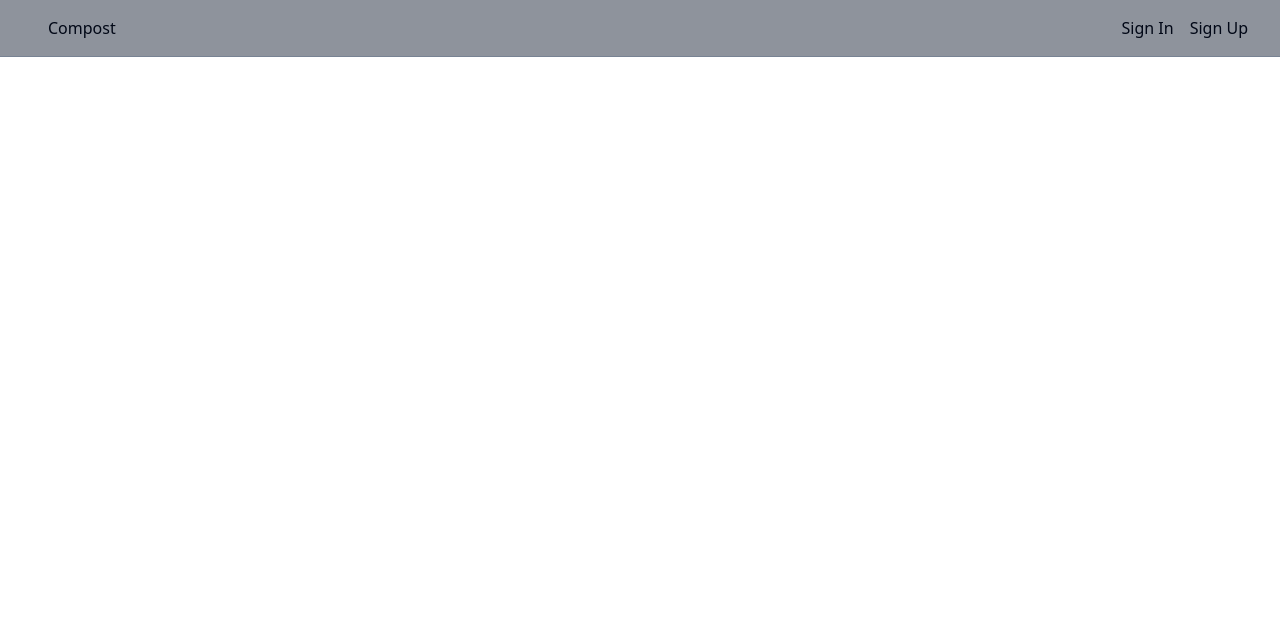
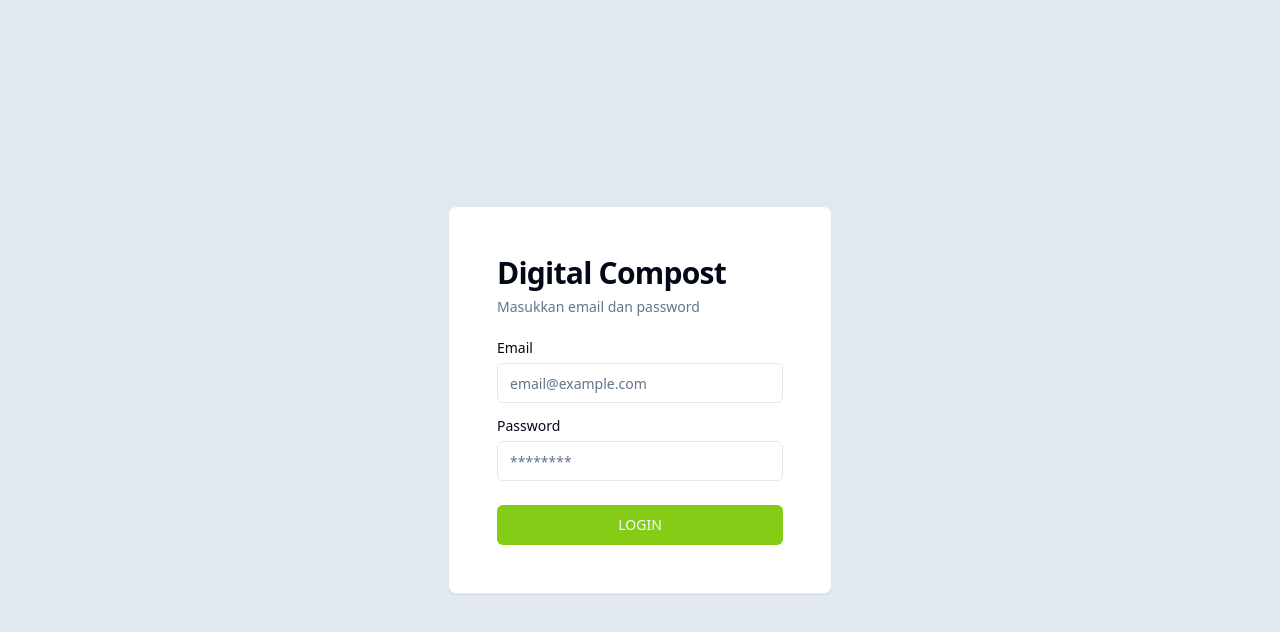
Before and after one commit to JERRY-RAMADHANI/1_DIGITAL_SPIRIT-, a React (Vite) app in the folder FE/: page / in a window 1280 px wide. Shown: the top 632 px of the page. Built offline with nearby package versions, Linux system fonts and the light colour scheme.

Commit message:
add Distrbution

```diff
--- a/FE/src/App.jsx
+++ /dev/null
@@ -1,9 +0,0 @@
-import Navbar from "./components/organism/Navbar";
-
-export default function App() {
-	return (
-		<>
-			<Navbar />
-		</>
-	);
-}
--- a/FE/src/components/molecules/SignInCard.jsx
+++ b/FE/src/components/molecules/SignInCard.jsx
@@ -42,10 +42,10 @@ export default function SignInCard() {
 	};
 
 	return (
-		<Card className="w-full max-w-sm border-none">
+		<Card className="w-full max-w-sm p-6">
 			<CardHeader>
-				<CardTitle className="text-2xl">Login</CardTitle>
-				<CardDescription>Enter your email below to login to your account.</CardDescription>
+				<CardTitle className="text-3xl">Digital Compost</CardTitle>
+				<CardDescription>Masukkan email dan password</CardDescription>
 			</CardHeader>
 			<CardContent className="grid gap-4">
 				{/* EMAIL */}
@@ -76,8 +76,8 @@ export default function SignInCard() {
 				</div>
 			</CardContent>
 			<CardFooter>
-				<Button type="submit" onClick={formik.handleSubmit} className="w-full">
-					Sign in
+				<Button type="submit" onClick={formik.handleSubmit} className="w-full bg-lime-500">
+					LOGIN
 				</Button>
 			</CardFooter>
 		</Card>
--- a/FE/src/components/molecules/SignUpCard.jsx
+++ b/FE/src/components/molecules/SignUpCard.jsx
@@ -44,7 +44,7 @@ export default function SignUpCard() {
 		<Card className="w-full max-w-sm border-none">
 			<CardHeader>
 				<CardTitle className="text-2xl">Register</CardTitle>
-				<CardDescription>Enter your data below to make your new account.</CardDescription>
+				<CardDescription>Masukkan data untuk membuat akun.</CardDescription>
 			</CardHeader>
 			<CardContent className="grid gap-4">
 				{/* NAME */}
--- a/FE/src/components/organism/Navbar.jsx
+++ b/FE/src/components/organism/Navbar.jsx
@@ -1,51 +1,43 @@
-import { Dialog, DialogContent, DialogTrigger } from "@/components/ui/dialog";
-import SignInCard from "../molecules/SignInCard";
-import SignUpCard from "../molecules/SignUpCard";
 import { Button } from "../ui/button";
-import { useContext, useEffect } from "react";
+import { useContext } from "react";
 import { appStateContext } from "../../context/AppStateContext";
 
 const sty = {
 	container:
-		"z-10 fixed top-0 w-screen border-b border-slate-500/50 divide-y divide-slate-500/75 bg-slate-800/50 backdrop-blur-sm grid grid-flow-row hover:backdrop-blur-md transition duration-1000 lg:px-8 lg:divide-none lg:grid-flow-col lg:justify-between",
-	wrapper: "py-4 px-4 flex gap-4 items-center justify-between lg:flex-row",
-	authWrapper: "py-4 flex flex-col gap-4 items-center justify-between lg:flex-row",
+		"z-10 fixed top-0 w-screen border-b border-slate-500/50 divide-y divide-slate-500/75 bg-slate-800/50 backdrop-blur-sm grid grid-flow-row hover:backdrop-blur-md transition duration-1000 md:px-8 md:divide-none md:grid-flow-col md:justify-between",
+	wrapperHead: "py-4 px-4 flex gap-4 justify-between items-center md:flex-row",
+	wrapper: "py-4 px-4 flex gap-4 justify-center items-center md:flex-row",
 	btn: "bg-transparent hover:bg-transparent border-2 border-slate-950",
 	DialogContent: "flesx justify-center items-center bg-white"
 };
 
-export default function Navbar() {
+export default function Navbar({ active }) {
 	const { appState, setAppState } = useContext(appStateContext);
 	const handleClick = () => setAppState({ ...appState, navIsOpen: !appState.navIsOpen });
 
-	useEffect(() => {
-		console.log(appState);
-	}, [appState]);
-
 	return (
 		<div className={sty.container}>
-			<div className={sty.wrapper}>
-				<h1>Compost</h1>
+			<div className={sty.wrapperHead}>
+				<h3 className="scroll-m-20 text-2xl font-semibold tracking-tight justify-self-start">Digital Compost</h3>
 				<Button
 					variant="outline"
 					size="icon"
 					onClick={() => handleClick()}
-					className={`${sty.btn} ${appState.viewport > 1024 && "hidden"}`}
-				/>
+					className={`${sty.btn} ${appState.viewport > 768 && "hidden"}`}
+				>
+					{appState.viewport < 768 && appState.navIsOpen == false ? "☰" : "X"}
+				</Button>
 			</div>
-			<div className={`${sty.authWrapper} ${appState.viewport < 1024 && appState.navIsOpen == false && "hidden"}`}>
-				<Dialog>
-					<DialogTrigger>Sign In</DialogTrigger>
-					<DialogContent className={sty.DialogContent}>
-						<SignInCard />
-					</DialogContent>
-				</Dialog>
-				<Dialog>
-					<DialogTrigger>Sign Up</DialogTrigger>
-					<DialogContent className={sty.DialogContent}>
-						<SignUpCard />
-					</DialogContent>
-				</Dialog>
+			<div className={`${sty.wrapper} ${appState.viewport < 768 && appState.navIsOpen == false && "hidden"}`}>
+				<h4 className="cursor-pointer scroll-m-20 text-xl font-semibold tracking-tight">Distribution</h4>
+				<h4 className="cursor-pointer scroll-m-20 text-xl font-semibold tracking-tight">Insight</h4>
+				<h4 className="cursor-pointer scroll-m-20 text-xl font-semibold tracking-tight">Report</h4>
+				<h4 className="cursor-pointer scroll-m-20 text-xl font-semibold tracking-tight">Waste</h4>
+			</div>
+			<div className={`${sty.wrapper} ${appState.viewport < 768 && appState.navIsOpen == false && "hidden"}`}>
+				<Button variant="outline" className={sty.btn}>
+					Log out
+				</Button>
 			</div>
 		</div>
 	);
--- /dev/null
+++ b/FE/src/pages/Distrbution.jsx
@@ -0,0 +1,12 @@
+import Navbar from "@/components/organism/Navbar";
+
+export default function Distribution() {
+	return (
+		<>
+			<Navbar />
+			<div className="py-24 px-8">
+				<h1 className="scroll-m-20 text-4xl font-extrabold tracking-tight lg:text-5xl">Distribution</h1>
+			</div>
+		</>
+	);
+}
--- /dev/null
+++ b/FE/src/pages/Login.jsx
@@ -0,0 +1,9 @@
+import SignInCard from "@/components/molecules/SignInCard";
+
+export default function Login() {
+	return (
+		<div className="w-screen h-screen bg-slate-200 flex justify-center items-center">
+			<SignInCard />
+		</div>
+	);
+}
--- a/FE/tailwind.config.js
+++ b/FE/tailwind.config.js
@@ -13,8 +13,8 @@ module.exports = {
 		},
 		extend: {
 			colors: {
-				_col1: "9DC08B",
-				_col2: "609966",
+				main1: "hex(#609966)",
+				main2: "hex(#609966)",
 				border: "hsl(var(--border))",
 				input: "hsl(var(--input))",
 				ring: "hsl(var(--ring))",
```
Also changed, not shown: FE/src/main.jsx (+7 -2 lines).
